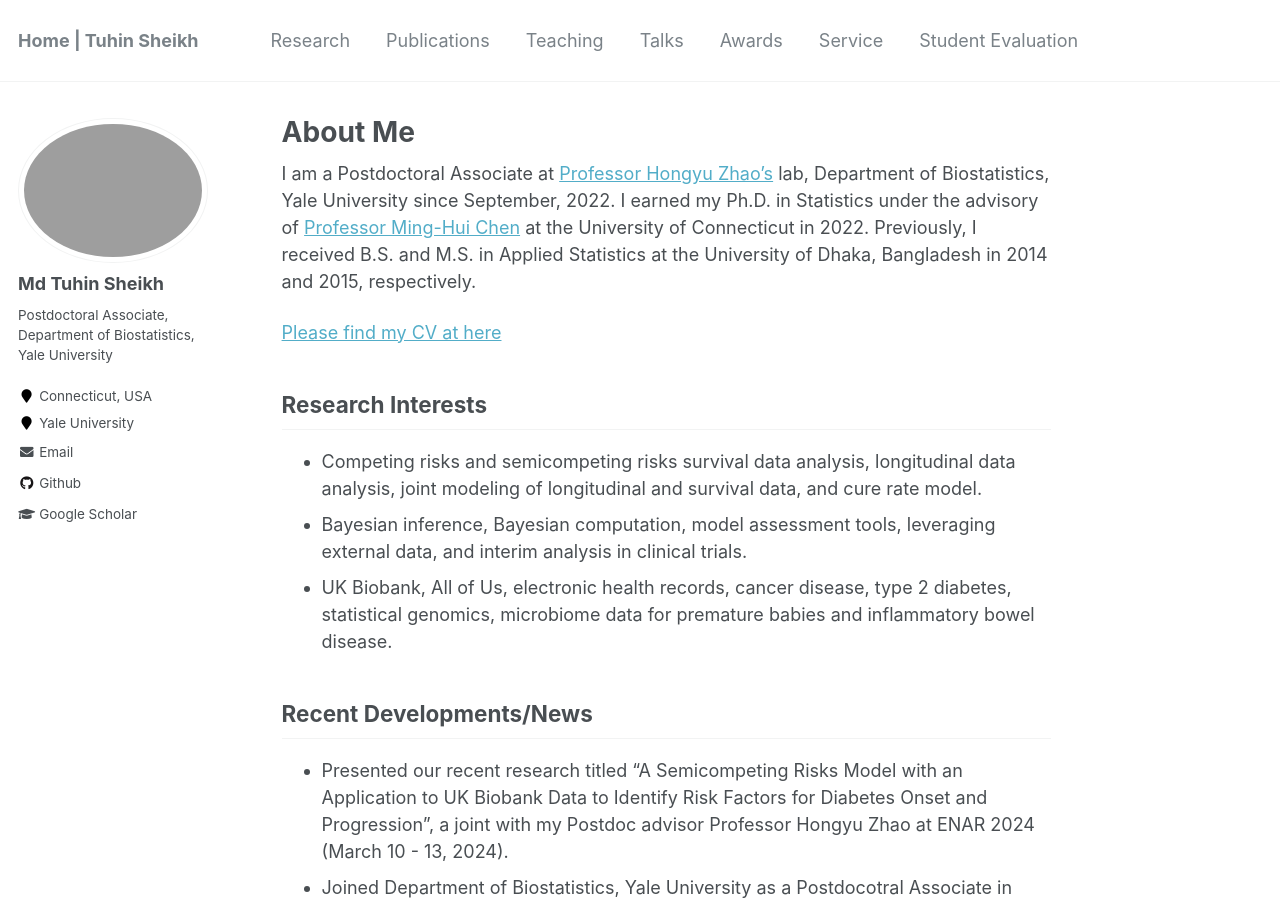
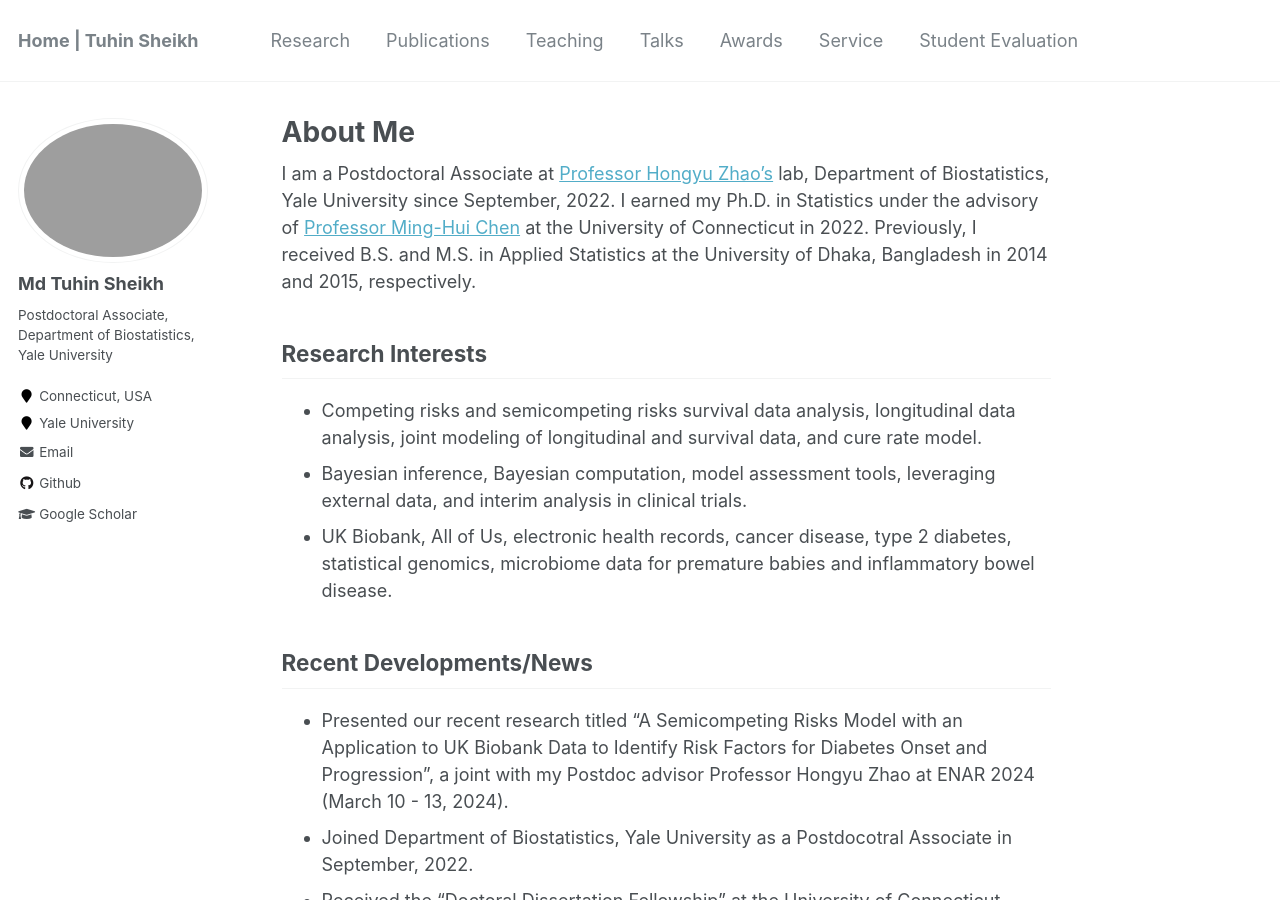
Before and after one commit to mdtuhinsheikh/mdtuhinsheikh.github.io, a Jekyll site: the page built from _pages/about.md, in a window 1280 px wide and 900 px high. Built offline with Jekyll 4.4.1, drawn with Linux system fonts in a browser that asks for light colours.

Commit message:
Update about.md

```diff
--- a/_pages/about.md
+++ b/_pages/about.md
@@ -8,8 +8,6 @@ redirect_from:
   - /about.html
 ---
 I am a Postdoctoral Associate at [Professor Hongyu Zhao's](https://zhaocenter.org/index.html){:target="_blank"} lab, Department of Biostatistics, Yale University since September, 2022. I earned my Ph.D. in Statistics under the advisory of [Professor Ming-Hui Chen](http://merlot.stat.uconn.edu/~mic02006/){:target="_blank"} at the University of Connecticut in 2022. Previously, I received B.S. and M.S. in Applied Statistics at the University of Dhaka, Bangladesh in 2014 and 2015, respectively.
-
-[Please find my CV at here](https://www.dropbox.com/scl/fi/sy1u8rr8v88s0ng293otr/CV_Sheikh_MdTuhin-jan2024.pdf?rlkey=zlmn2gvg8p777acfznzz37e62&dl=0)
 
 ## Research Interests
 - Competing risks and semicompeting risks survival data analysis, longitudinal data analysis, joint modeling of longitudinal and survival data, and cure rate model.
```
